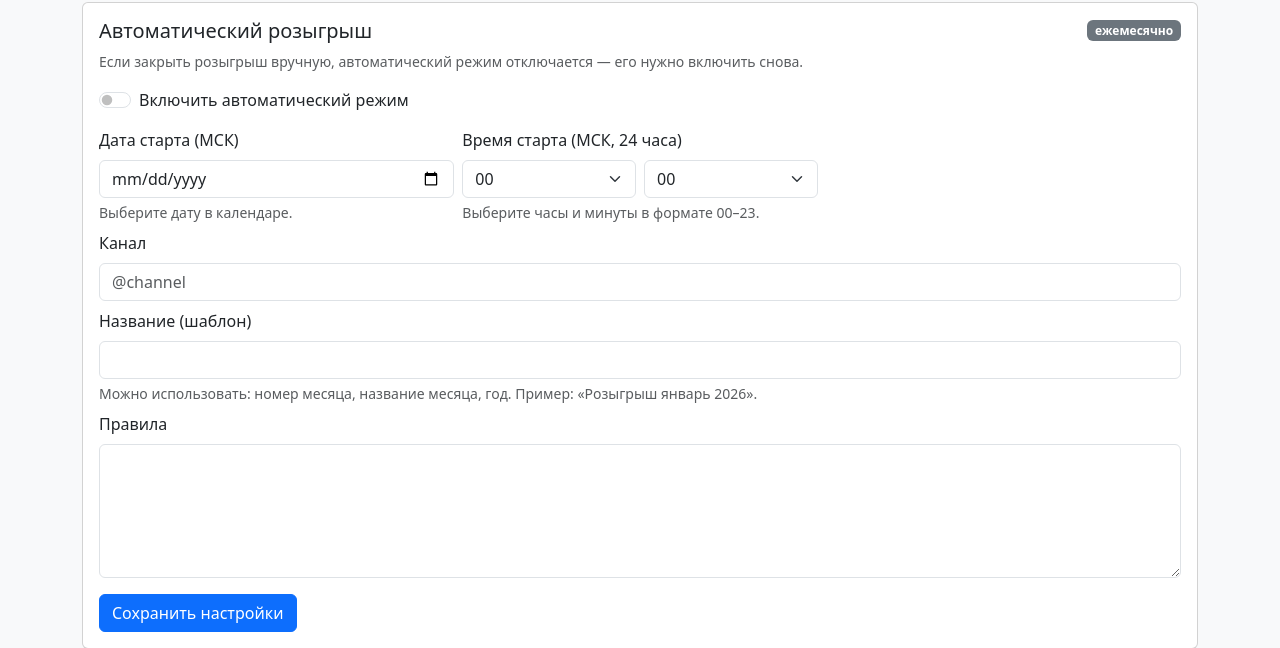
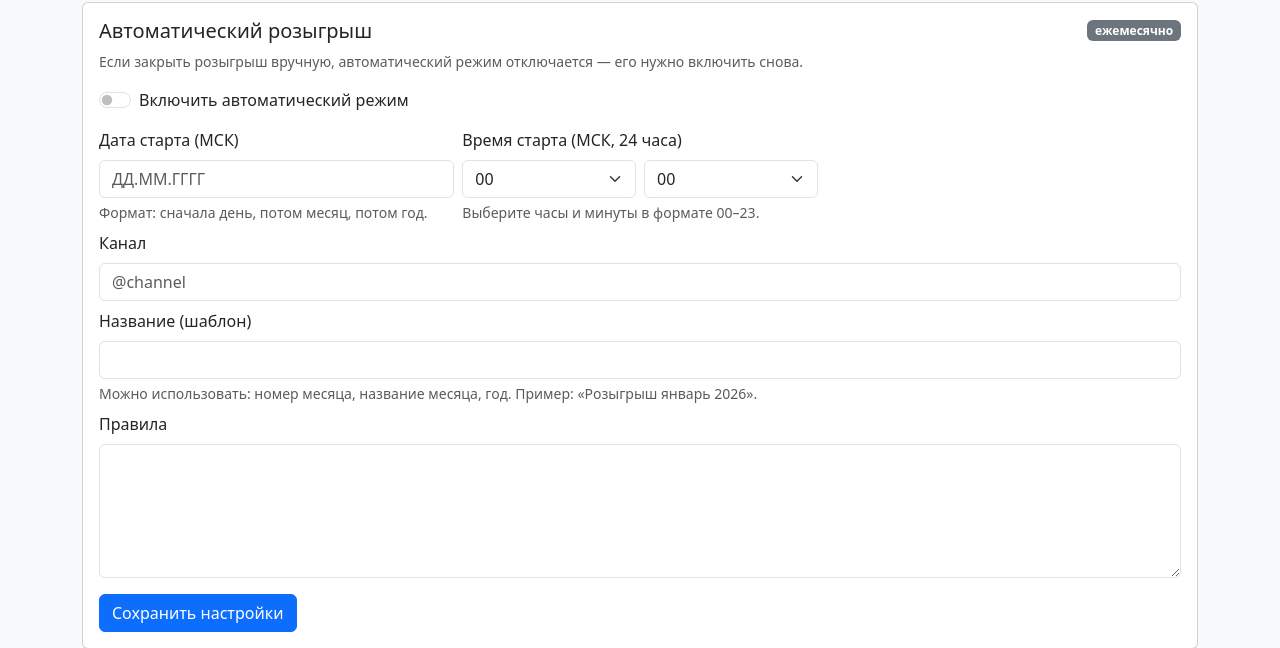
Before and after one commit to limbovvv/tg-bot-clothes, a Python web app: template backend/app/web/templates/giveaway.html in a window 1280 px wide. Shown: the part 137-785 px from the top of the page. Run offline with Jinja, Linux system fonts and the light colour scheme; the template is opened without the code that fills it, so the values that code supplies are empty.

Commit message:
Use Russian DD.MM.YYYY start date format

```diff
--- a/backend/app/web/templates/giveaway.html
+++ b/backend/app/web/templates/giveaway.html
@@ -20,8 +20,8 @@
     <div class="row g-2">
       <div class="col-md-4">
         <label class="form-label">Дата старта (МСК)</label>
-        <input class="form-control" type="date" name="start_date" value="{{ start_date_value }}" />
-        <div class="form-text">Выберите дату в календаре.</div>
+        <input class="form-control" name="start_date" value="{{ start_date_value }}" placeholder="ДД.ММ.ГГГГ" inputmode="numeric" />
+        <div class="form-text">Формат: сначала день, потом месяц, потом год.</div>
       </div>
       <div class="col-md-4">
         <label class="form-label">Время старта (МСК, 24 часа)</label>
```
Also changed, not shown: backend/app/web/routes.py (+4 -3 lines).
